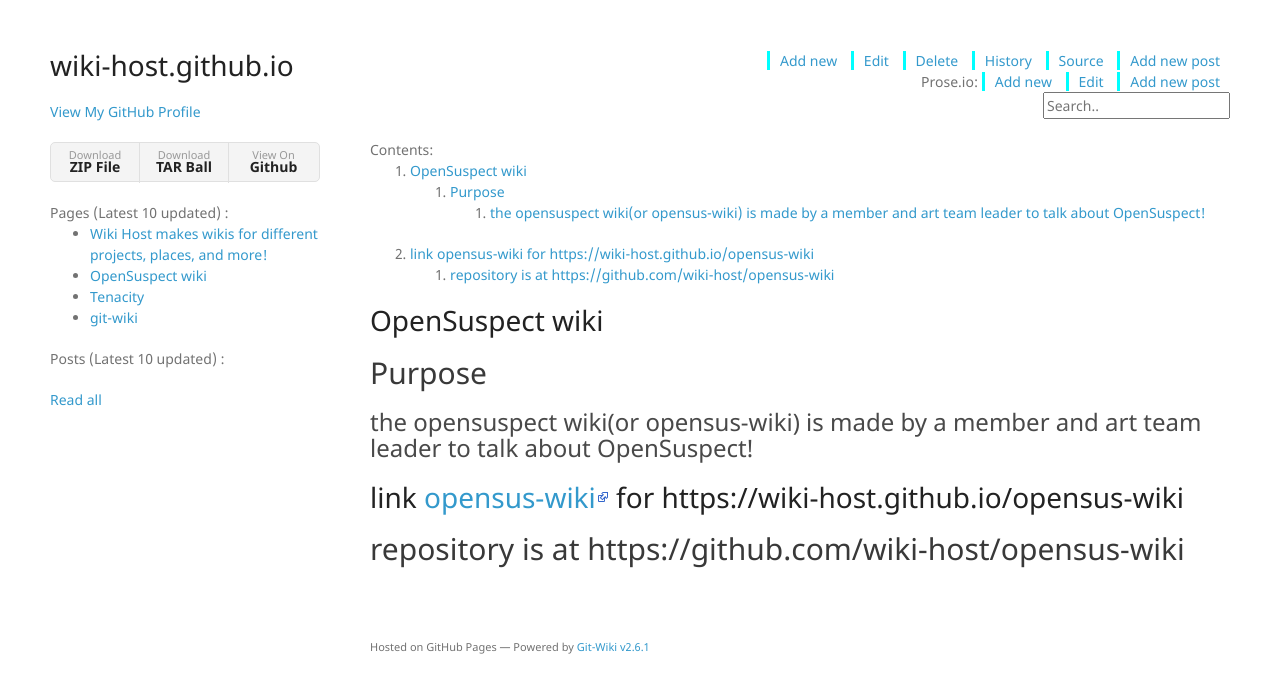
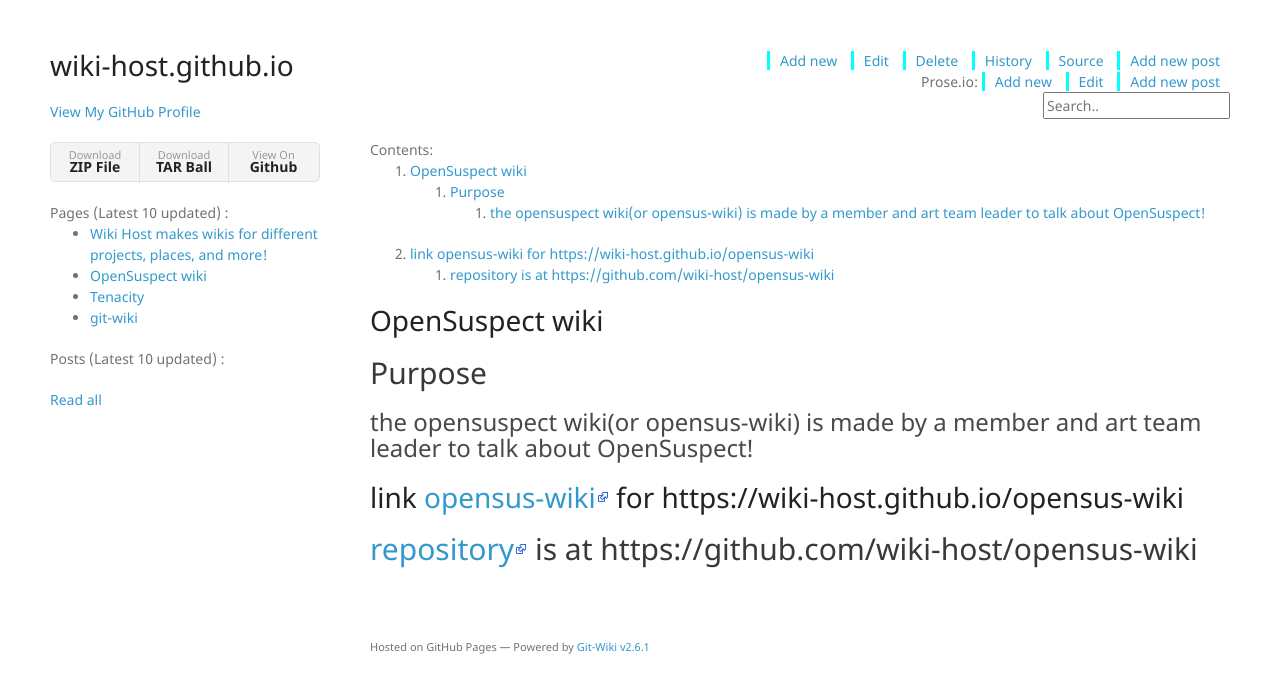
Before and after one commit to wiki-host/wiki-host.github.io, a Jekyll site: the page built from wiki/opensus-wiki-add.md, in a window 1280 px wide. Shown: the top 693 px of the page. Built offline with Jekyll 4.4.1, drawn with Linux system fonts in a browser that asks for light colours; nearby versions of some CDN libraries; our own code applies the rules of GitHub Pages for plain Markdown files; part of the change alters nothing that is shown.

```diff
--- a/wiki/opensus-wiki-add.md
+++ b/wiki/opensus-wiki-add.md
@@ -2,4 +2,4 @@
 ## Purpose
 ### the opensuspect wiki(or opensus-wiki) is made by a member and art team leader to talk about OpenSuspect!
 # link [opensus-wiki](https://wiki-host.github.io/opensus-wiki) for https://wiki-host.github.io/opensus-wiki
-## repository is at https://github.com/wiki-host/opensus-wiki
+## [repository](https://github.com/wiki-host/opensus-wiki) is at https://github.com/wiki-host/opensus-wiki
```
